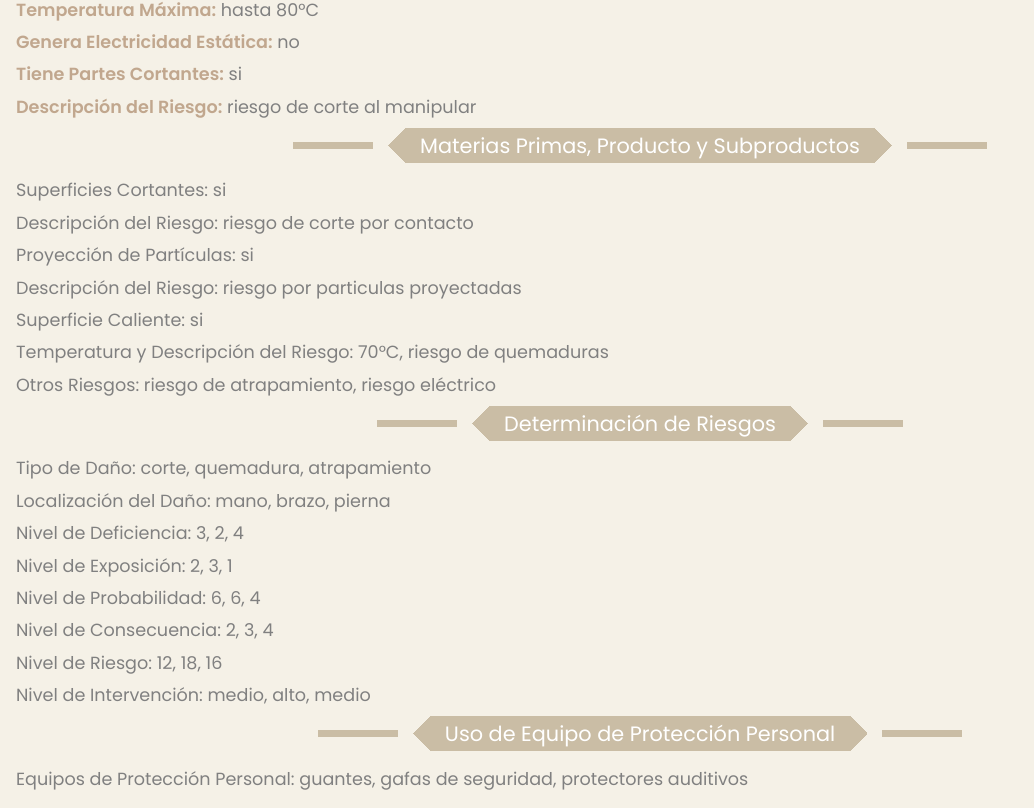
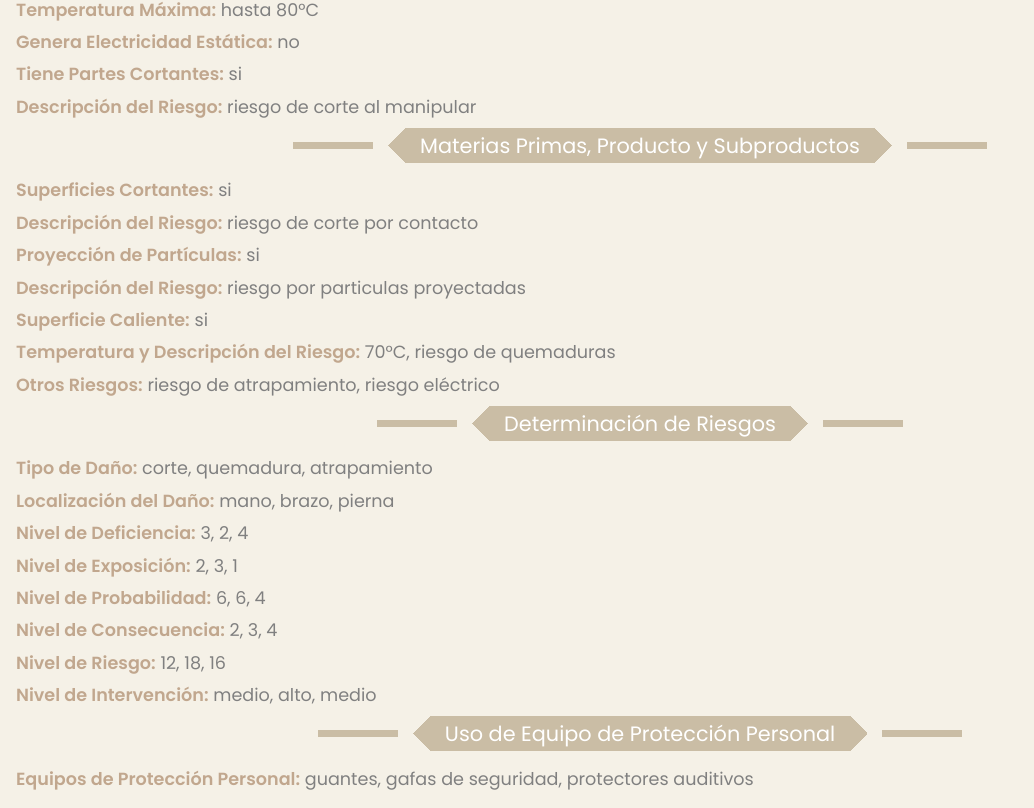
Before and after one commit to ivanugs/consulta-analisis-riesgo, a React (Create React App) app: page /devices/1 in a window 1280 px wide. Shown: the part 923-1731 px from the top of the page, without its empty margins (0-1034 px from the left). Built offline with nearby package versions, Linux system fonts and the light colour scheme.

Commit message:
feat: colocate all span in device detail

```diff
--- a/src/components/DeviceDetail/DeviceDetail.js
+++ b/src/components/DeviceDetail/DeviceDetail.js
@@ -66,7 +66,7 @@ const DeviceDetail = () => {
                     <p><span>Genera Calor:</span> {riesgosPotenciales.generaCalor}</p>
                     <p><span>Temperatura Máxima:</span> {riesgosPotenciales.temperaturaMaxima}</p>
                     <p><span>Genera Electricidad Estática:</span> {riesgosPotenciales.generaElectricidadEstatica}</p>
-                    {riesgosPotenciales.descargaATierra !== "no aplica" && <p>Descarga a Tierra: {riesgosPotenciales.descargaATierra}</p>}
+                    {riesgosPotenciales.descargaATierra !== "no aplica" && <p><stand>Descarga a Tierra</stand>: {riesgosPotenciales.descargaATierra}</p>}
                     <p><span>Tiene Partes Cortantes:</span> {riesgosPotenciales.tienePartesCortantes}</p>
                     <p><span>Descripción del Riesgo:</span> {riesgosPotenciales.descripcionDelRiesgo}</p>
                 </div>
@@ -75,31 +75,31 @@ const DeviceDetail = () => {
             {materiasPrimasYProductos.tieneSuperficiesCortantes !== "no aplica" && (
                 <div className='materias__primas'>
                     <h2 className='fancy'>Materias Primas, Producto y Subproductos</h2>
-                    <p>Superficies Cortantes: {materiasPrimasYProductos.tieneSuperficiesCortantes}</p>
-                    <p>Descripción del Riesgo: {materiasPrimasYProductos.descripcionRiesgoCortantes}</p>
-                    <p>Proyección de Partículas: {materiasPrimasYProductos.tieneProyeccionDeParticulas}</p>
-                    <p>Descripción del Riesgo: {materiasPrimasYProductos.descripcionRiesgoProyeccion}</p>
-                    <p>Superficie Caliente: {materiasPrimasYProductos.tieneSuperficieCaliente}</p>
-                    <p>Temperatura y Descripción del Riesgo: {materiasPrimasYProductos.temperaturaYDescripcionRiesgoTemperatura}</p>
-                    <p>Otros Riesgos: {materiasPrimasYProductos.otrosRiesgos.join(', ')}</p>
+                    <p><span>Superficies Cortantes:</span> {materiasPrimasYProductos.tieneSuperficiesCortantes}</p>
+                    <p><span>Descripción del Riesgo:</span> {materiasPrimasYProductos.descripcionRiesgoCortantes}</p>
+                    <p><span>Proyección de Partículas:</span> {materiasPrimasYProductos.tieneProyeccionDeParticulas}</p>
+                    <p><span>Descripción del Riesgo:</span> {materiasPrimasYProductos.descripcionRiesgoProyeccion}</p>
+                    <p><span>Superficie Caliente:</span> {materiasPrimasYProductos.tieneSuperficieCaliente}</p>
+                    <p><span>Temperatura y Descripción del Riesgo:</span> {materiasPrimasYProductos.temperaturaYDescripcionRiesgoTemperatura}</p>
+                    <p><span>Otros Riesgos:</span> {materiasPrimasYProductos.otrosRiesgos.join(', ')}</p>
                 </div>
             )}
 
             <div className='risks__clasification'>
                 <h2 className='fancy'>Determinación de Riesgos</h2>
-                <p>Tipo de Daño: {determinacionDeRiesgos.tiposDeDano.join(', ')}</p>
-                <p>Localización del Daño: {determinacionDeRiesgos.localizacionDelDano.join(', ')}</p>
-                <p>Nivel de Deficiencia: {determinacionDeRiesgos.nivelDeDeficiencia.join(', ')}</p>
-                <p>Nivel de Exposición: {determinacionDeRiesgos.nivelDeExposicion.join(', ')}</p>
-                <p>Nivel de Probabilidad: {determinacionDeRiesgos.nivelDeProbabilidad.join(', ')}</p>
-                <p>Nivel de Consecuencia: {determinacionDeRiesgos.nivelDeConsecuencia.join(', ')}</p>
-                <p>Nivel de Riesgo: {determinacionDeRiesgos.nivelDeRiesgo.join(', ')}</p>
-                <p>Nivel de Intervención: {determinacionDeRiesgos.nivelDeIntervencion.join(', ')}</p>
+                <p><span>Tipo de Daño:</span> {determinacionDeRiesgos.tiposDeDano.join(', ')}</p>
+                <p><span>Localización del Daño:</span> {determinacionDeRiesgos.localizacionDelDano.join(', ')}</p>
+                <p><span>Nivel de Deficiencia:</span> {determinacionDeRiesgos.nivelDeDeficiencia.join(', ')}</p>
+                <p><span>Nivel de Exposición:</span> {determinacionDeRiesgos.nivelDeExposicion.join(', ')}</p>
+                <p><span>Nivel de Probabilidad:</span> {determinacionDeRiesgos.nivelDeProbabilidad.join(', ')}</p>
+                <p><span>Nivel de Consecuencia:</span> {determinacionDeRiesgos.nivelDeConsecuencia.join(', ')}</p>
+                <p><span>Nivel de Riesgo:</span> {determinacionDeRiesgos.nivelDeRiesgo.join(', ')}</p>
+                <p><span>Nivel de Intervención:</span> {determinacionDeRiesgos.nivelDeIntervencion.join(', ')}</p>
             </div>
 
             <div className='use__epp'>
                 <h2 className='fancy'>Uso de Equipo de Protección Personal</h2>
-                <p>Equipos de Protección Personal: {usoDeEPP.equiposDeProteccionPersonal.join(', ')}</p>
+                <p><span>Equipos de Protección Personal:</span> {usoDeEPP.equiposDeProteccionPersonal.join(', ')}</p>
             </div>
         </main>
     );
```
